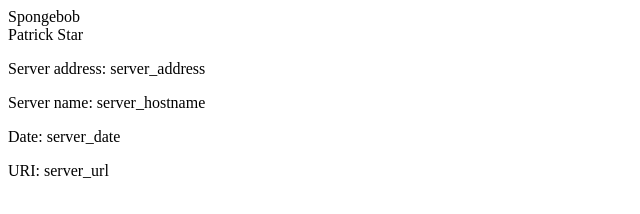
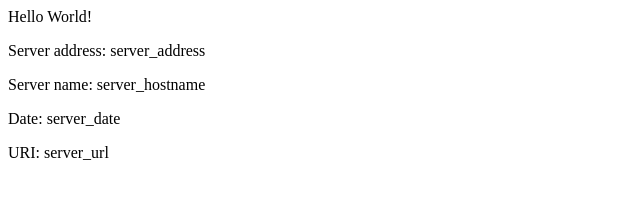
Before and after one commit to tltuan/eks-example, a plain HTML site: page src/index.html in a window 1280 px wide. Shown: the whole page, without its empty margins (0-640 px from the left). Drawn offline with Linux system fonts and the light colour scheme.

Commit message:
Revert "v2 Updating home page"
This reverts commit d01e081fd4a025ab6b9b232594412739ca07963b.

```diff
--- a/src/index.html
+++ b/src/index.html
@@ -1,12 +1,8 @@
 <head>
- Spongebob
-
-
-
-	<title>Squarepants</title>
-		</head>
+<title>Hello World</title>
+</head>
 <div class="info">
-<h>Patrick Star</h>
+<h>Hello World!</h>
 <p><span>Server&nbsp;address:</span> <span>server_address</span></p>
 <p><span>Server&nbsp;name:</span> <span>server_hostname</span></p>
 <p class="smaller"><span>Date:</span> <span>server_date</span></p>
```
